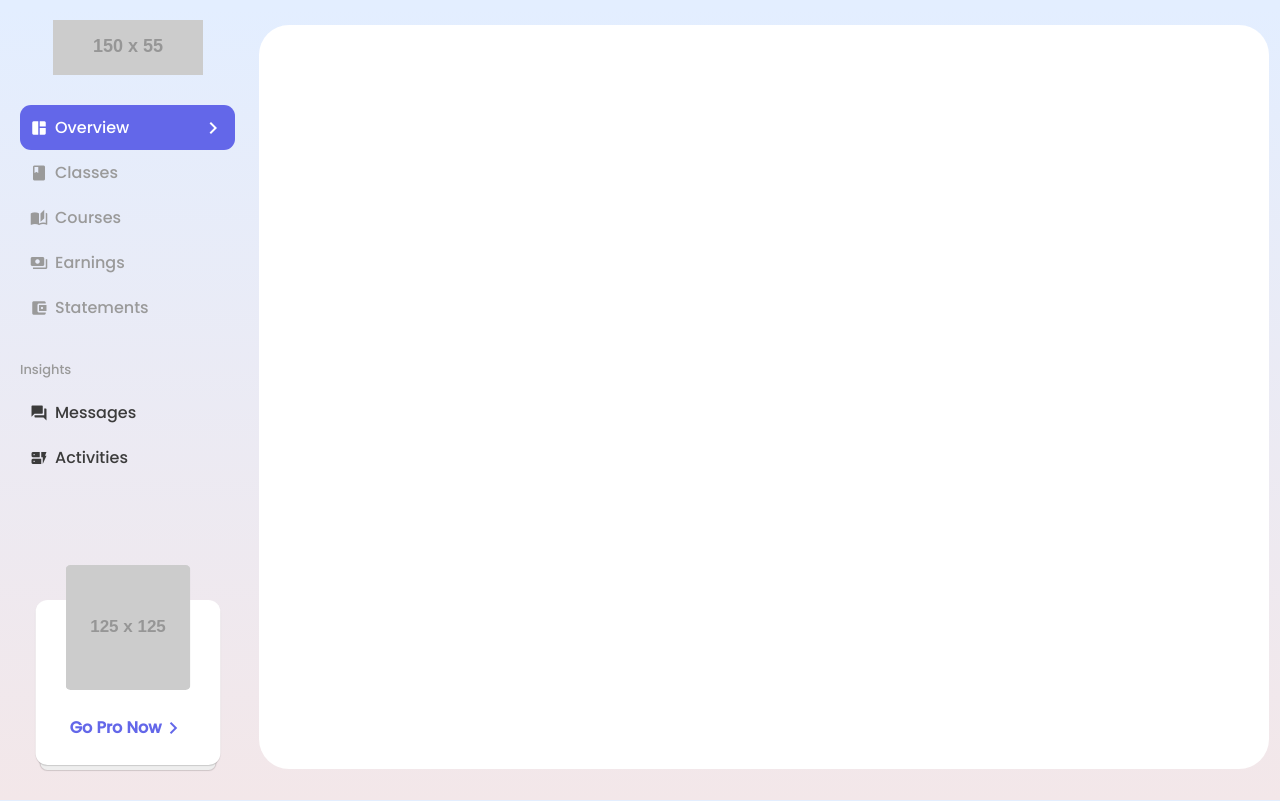
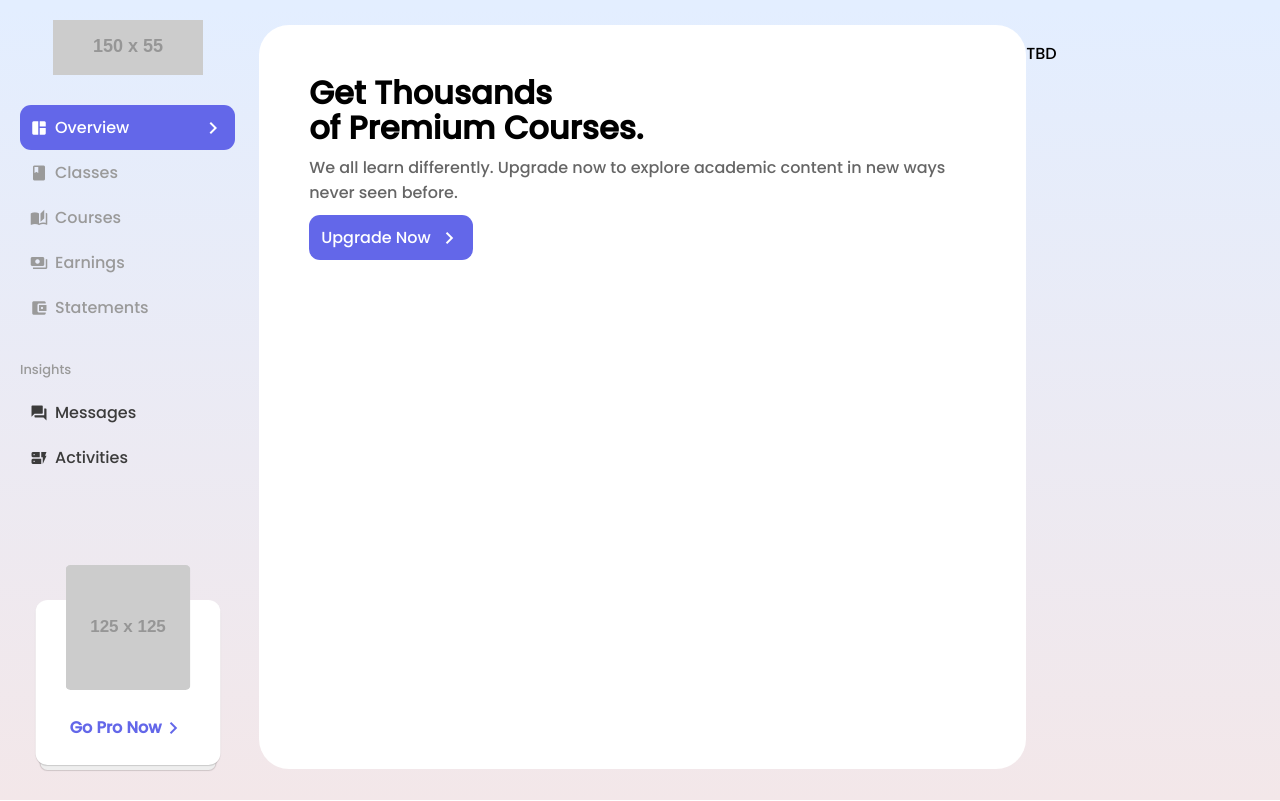
Before and after one commit to amattu2/academic-class-dashboard, a plain HTML site: page index.html in a window 1280 px wide. Drawn offline with Linux system fonts and the light colour scheme; placeholder pictures from the web are drawn by us.

Commit message:
Convert tabs to spaces, finish main content ad

```diff
--- a/index.html
+++ b/index.html
@@ -96,7 +96,23 @@
       </div>
     </div>
     <div class='content-container'>
-
+      <div class='main-content'>
+        <div class='content-ad'>
+          <div class='ad-title'>
+            <h1>Get Thousands <br/> of Premium Courses.</h1>
+          </div>
+          <div class='ad-text'>
+            <p>We all learn differently. Upgrade now to explore academic content in new ways never seen before.</p>
+          </div>
+          <div class='ad-button'>
+            <span>Upgrade Now</span>
+            <span class="material-icons">chevron_right</span>
+          </div>
+        </div>
+      </div>
+      <div class='secondary-content'>
+        <p>TBD</p>
+      </div>
     </div>
     <script src="index.js"></script>
   </body>
--- a/style.css
+++ b/style.css
@@ -88,27 +88,6 @@ body {
   color: #3b3b3b;
 }
 
-.ad-text {
-  display: flex;
-  justify-content: center;
-  align-items: center;
-  color: #6367e9;
-  font-weight: bold;
-  position: absolute;
-  bottom: 25px;
-  width: 100%;
-  cursor: pointer;
-  user-select: none;
-}
-
-.ad-text span:first-of-type {
-  transition: all 0.1s ease;
-}
-
-.ad-text:hover span:first-of-type {
-  margin-right: 6px;
-}
-
 .menu-footer-ad {
   background: #fff;
   border-radius: 12px;
@@ -125,22 +104,89 @@ body {
     0 10px 1px -4px rgba(0, 0, 0, 0.15);
 }
 
-.ad-image {
+.menu-footer-ad .ad-text {
+  display: flex;
+  justify-content: center;
+  align-items: center;
+  color: #6367e9;
+  font-weight: bold;
+  position: absolute;
+  bottom: 25px;
+  width: 100%;
+  cursor: pointer;
+  user-select: none;
+}
+
+.menu-footer-ad .ad-text span:first-of-type {
+  transition: all 0.1s ease;
+}
+
+.menu-footer-ad .ad-text:hover span:first-of-type {
+  margin-right: 6px;
+}
+
+.menu-footer-ad .ad-image {
   margin-bottom: 10px;
   margin-top: -35px;
   text-align: center;
 }
 
-.ad-image img {
+.menu-footer-ad .ad-image img {
   border-radius: 5px;
 }
 
 .content-container {
   width: calc(100% - 270px);
   height: calc(100% - 56px);
-  background: #fff;
-  display: inline-block;
+  display: inline-flex;
   margin: 25px 0 25px 0;
   box-sizing: border-box;
+}
+
+.main-content {
+  padding: 30px;
+  display: inline-block;
+  background: #fff;
   border-radius: 30px;
+  width: 70%;
 }
+
+.content-ad .ad-text {
+  opacity: 0.6;
+}
+
+.content-ad h1,
+.content-ad p {
+  margin: 0;
+}
+
+.content-ad h1 {
+  line-height: 35px;
+}
+
+.content-ad .ad-title {
+  margin-bottom: 10px;
+}
+
+.content-ad .ad-button {
+  background: #6367e9;
+  color: #fff;
+  display: flex;
+  justify-content: center;
+  align-items: center;
+  padding: 10px 12px;
+  border-radius: 11px;
+  user-select: none;
+  cursor: pointer;
+  transition: background 0.1s ease, color 0.1s ease;
+  margin-top: 10px;
+  width: 140px;
+}
+
+.ad-button span:first-of-type {
+  margin-right: auto;
+}
+
+.content-ad {
+  padding: 20px;
+}
```
Lines whose indentation alone changed are shown as unchanged.
